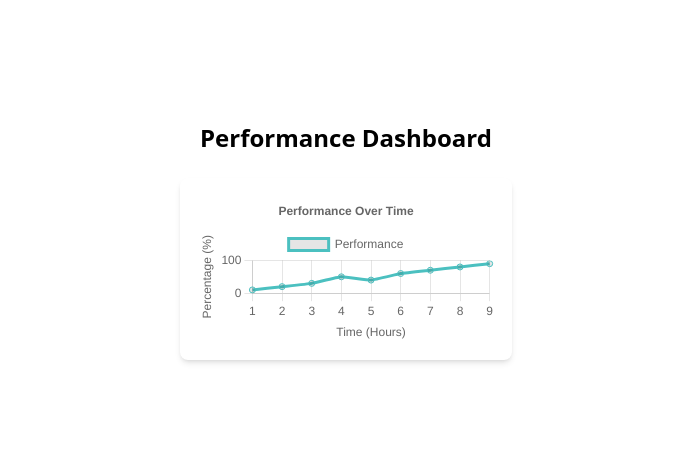
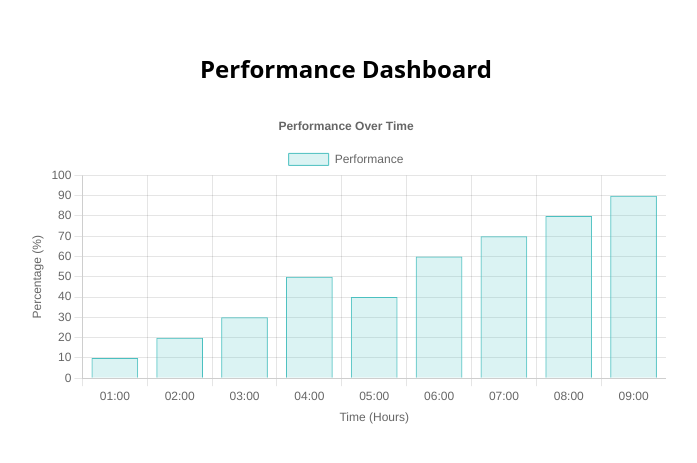
Before and after one commit to Karim-124/charts, a React (Vite) app: page / in a window 1280 px wide. Shown: the part 159-622 px from the top of the page, without its empty margins (294-991 px from the left). Built offline with nearby package versions, Linux system fonts and the light colour scheme.

Commit message:
add barChart js

```diff
--- a/src/App.jsx
+++ b/src/App.jsx
@@ -4,6 +4,7 @@ import 'chartjs-adapter-date-fns'; // Import the date adapter
 import { Line } from 'react-chartjs-2';
 import LineCharts from './compoent/charts/LineCharts';
 import { lineChartData, lineChartOptions } from './compoent/dataCharts/lineChartData';
+import BarCharts from './compoent/charts/BarCharts';
 
 Chart.register(LineElement, PointElement, LinearScale, TimeScale, Title, Tooltip, Legend);
 
@@ -11,7 +12,7 @@ function App() {
   return (
     <div className="App w-1/2 mx-auto flex flex-col items-center justify-center min-h-screen">
     <h1 className="text-center text-2xl font-bold mb-6">Performance Dashboard</h1>
-    <LineCharts data={lineChartData} options={lineChartOptions} />
+    <BarCharts />
   </div>
 
   );
--- /dev/null
+++ b/src/compoent/charts/BarCharts.jsx
@@ -0,0 +1,11 @@
+// src/components/charts/BarCharts.jsx
+
+import React from 'react';
+import { Bar } from 'react-chartjs-2';
+import { barChartData, barChartOptions } from '../dataCharts/barChartData';
+
+function BarCharts() {
+  return <Bar data={barChartData} options={barChartOptions} />;
+}
+
+export default BarCharts;
--- /dev/null
+++ b/src/compoent/dataCharts/barChartData.js
@@ -0,0 +1,51 @@
+    // src/components/charts/barChartConfig.js
+// src/components/charts/barChartConfig.js
+
+import { Chart, CategoryScale, LinearScale, BarElement, Title, Tooltip, Legend } from 'chart.js';
+
+// Register the components
+Chart.register(CategoryScale, LinearScale, BarElement, Title, Tooltip, Legend);
+export const barChartData = {
+    labels: [
+      '01:00', '02:00', '03:00', '04:00', '05:00',
+      '06:00', '07:00', '08:00', '09:00'
+    ],
+    datasets: [
+      {
+        label: 'Performance',
+        data: [10, 20, 30, 50, 40, 60, 70, 80, 90],
+        backgroundColor: 'rgba(75, 192, 192, 0.2)',
+        borderColor: 'rgba(75, 192, 192, 1)',
+        borderWidth: 1,
+      },
+    ],
+  };
+
+  export const barChartOptions = {
+    scales: {
+      x: {
+        title: {
+          display: true,
+          text: 'Time (Hours)',
+        },
+      },
+      y: {
+        beginAtZero: true,
+        max: 100,
+        title: {
+          display: true,
+          text: 'Percentage (%)',
+        },
+      },
+    },
+    plugins: {
+      legend: {
+        display: true,
+        position: 'top',
+      },
+      title: {
+        display: true,
+        text: 'Performance Over Time',
+      },
+    },
+  };
```
